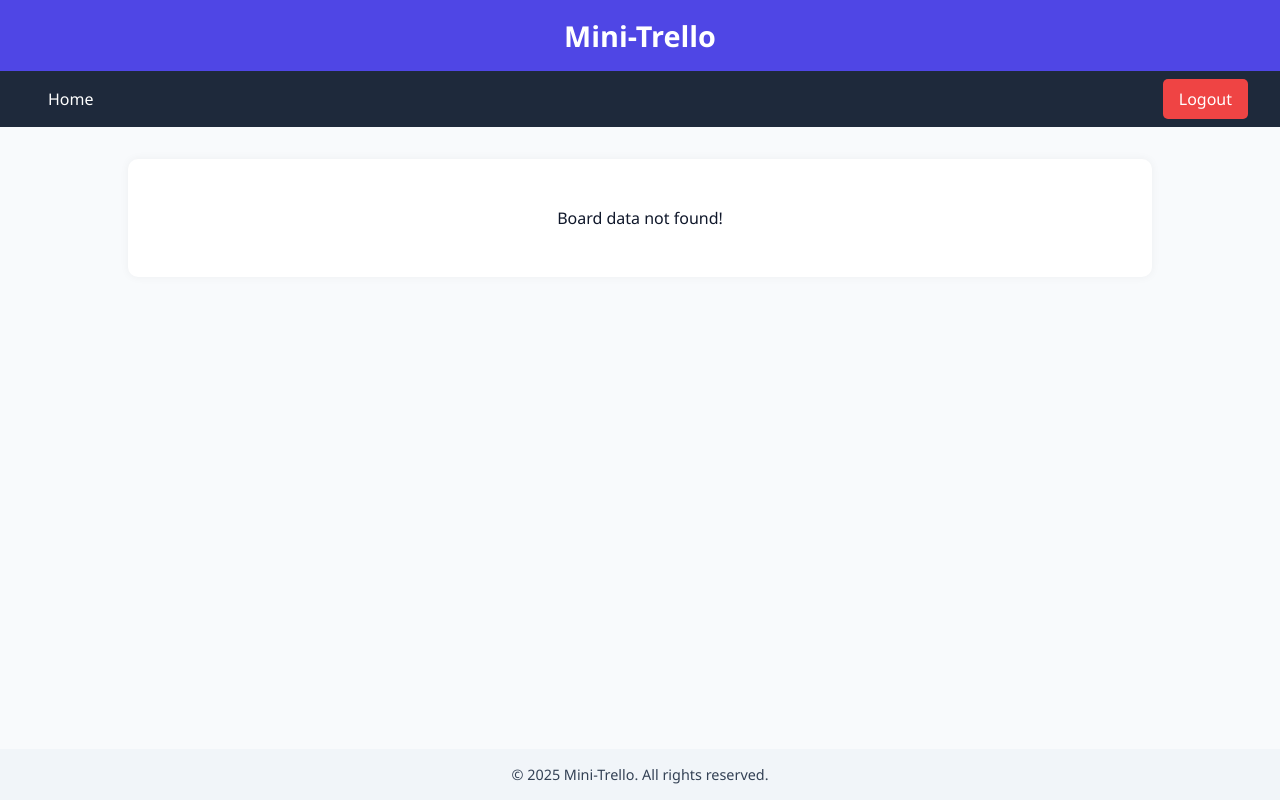
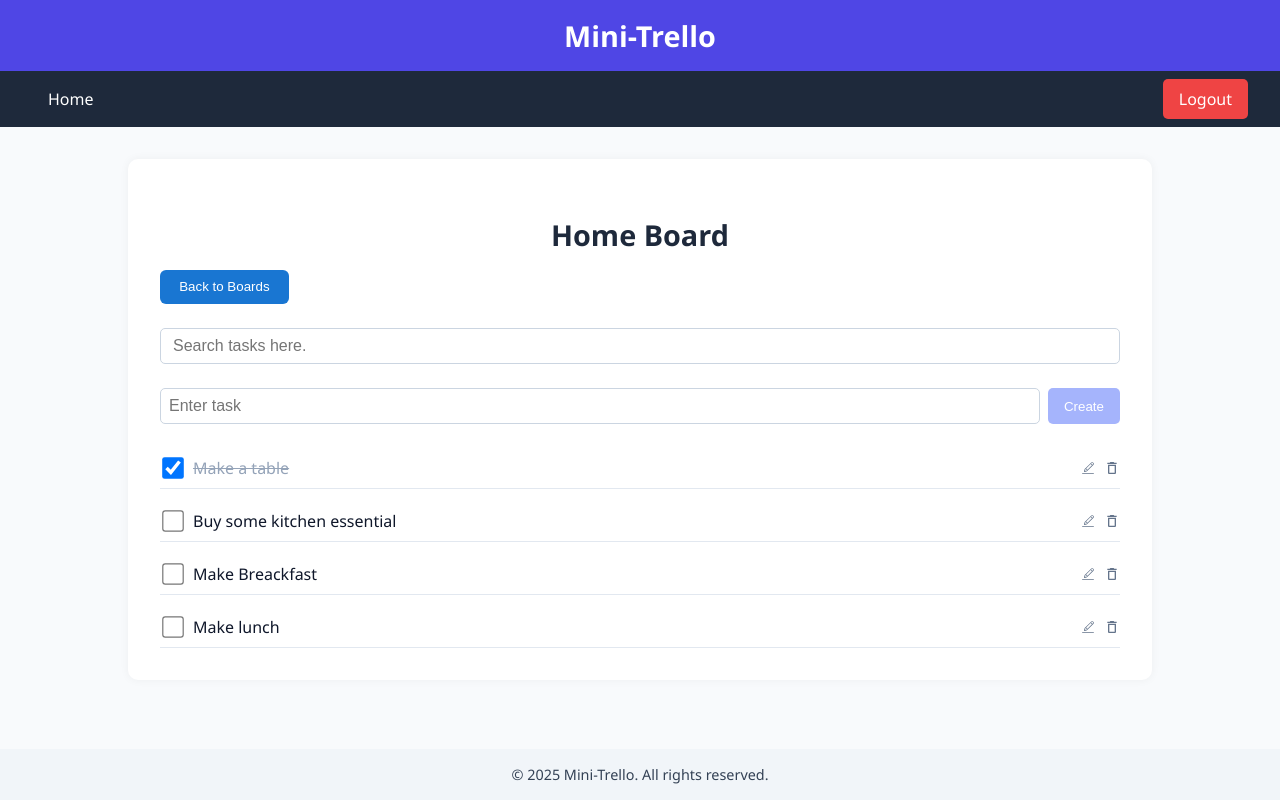
Before and after one commit to sharfrasaqsan/react-mini-trello, a React (Create React App) app: page /board/2 in a window 1280 px wide. Before the commit this address had no page. Built offline with nearby package versions, Linux system fonts and the light colour scheme; data requests are answered from the project's data file; sample sign-in values are in the browser's storage.

Commit message:
board fetch fixed

```diff
--- a/src/App.js
+++ b/src/App.js
@@ -27,8 +27,9 @@ function App() {
   useEffect(() => {
     const fetchBoards = async () => {
       try {
-        const respones = await apiRequest.get("/boards");
-        setBoards(respones.data);
+        const response = await apiRequest.get("/boards");
+        setBoards(response.data);
+        setBoardSearchResults(response.data); // set fetch boards, because boardSearchResults is depend on board
       } catch (err) {
         alert(err.message);
       } finally {
--- a/src/pages/BoardDetails.js
+++ b/src/pages/BoardDetails.js
@@ -16,12 +16,15 @@ const BoardDetails = ({
   const [tasksSearch, setTasksSearch] = useState("");
 
   const { id } = useParams();
+  console.log("Looking for board with id:", id);
+  console.log("Boards:", boards);
   const board = boards.find((i) => i.id.toString() === id);
+  console.log("Found board:", board);
 
   useEffect(() => {
     const filteredTasks = tasks.filter(
       (i) =>
-        i.boardId.toString() === id &&
+        i.boardId.toString() === id && // Filter by board ID for the current board details
         i.text.toLowerCase().includes(tasksSearch.toLowerCase())
     );
 
```
Also changed, not shown: data/db.json (line endings or trailing spaces).
